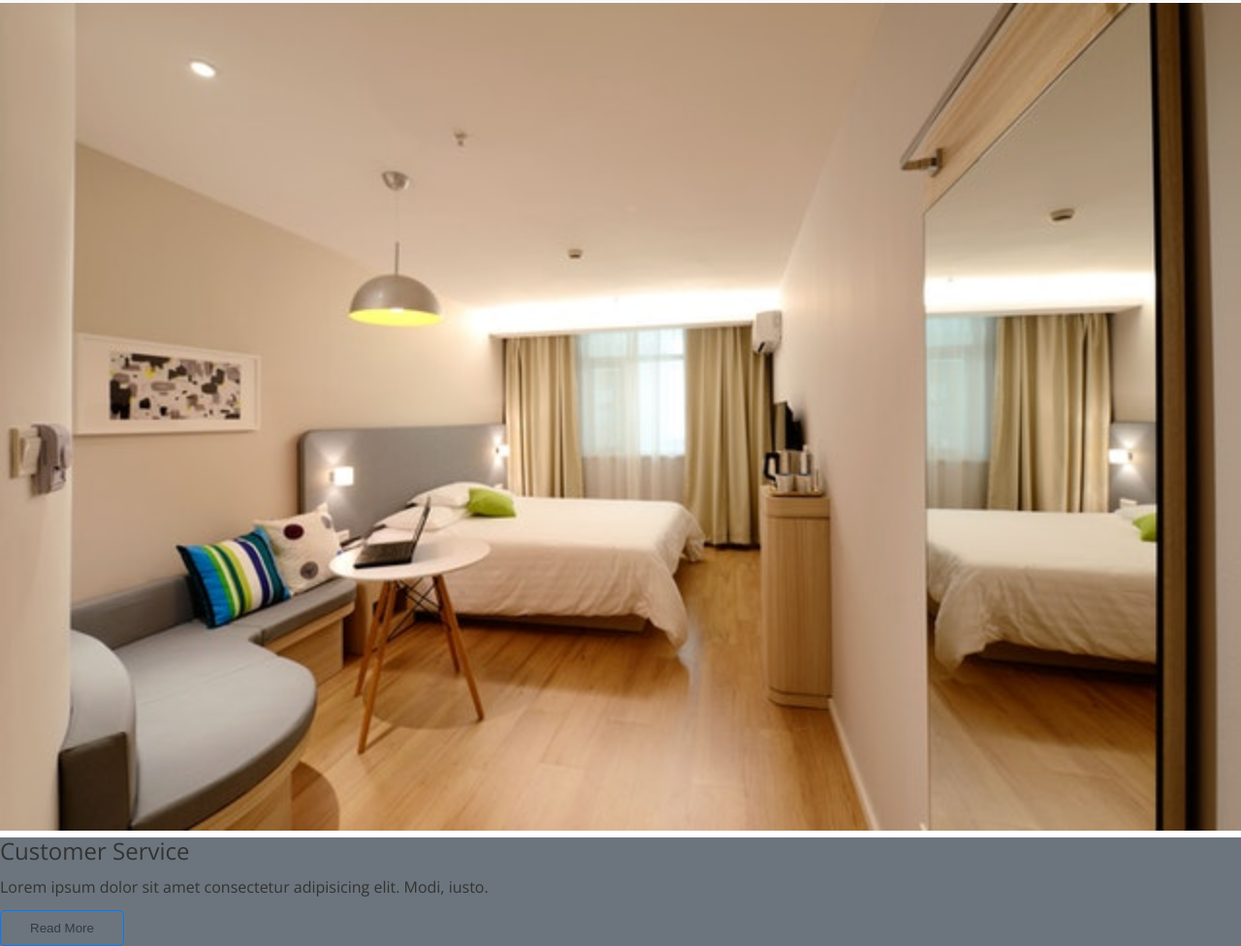
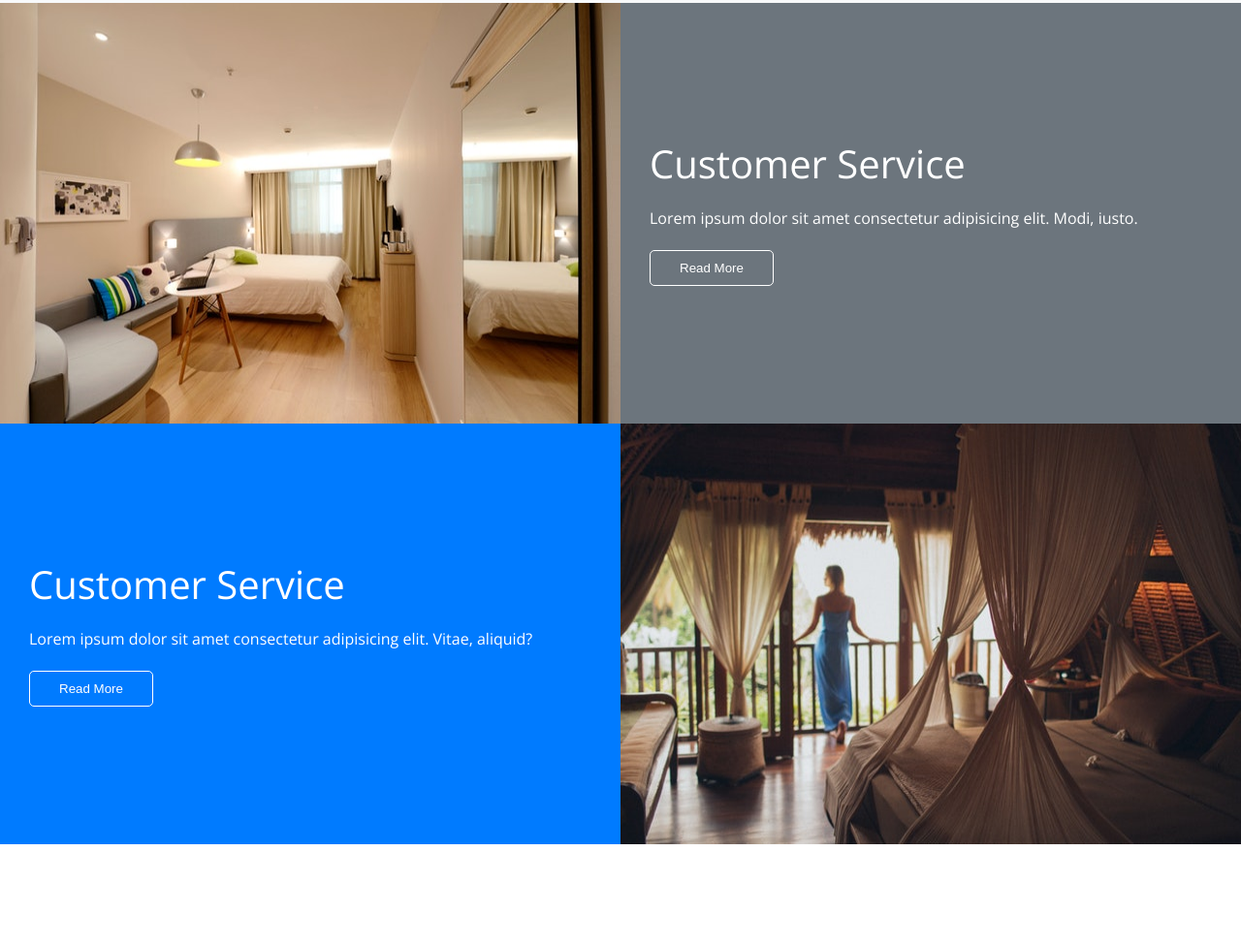
Before and after one commit to batuhansalkim/css-training, a plain HTML site: page css-training/4Hotel/index.html in a window 1280 px wide. Shown: the part 1112-2088 px from the top of the page at 97% size. After the commit the page ends 1991 px from the top, so only its background shows below. Drawn offline with nearby package versions, Linux system fonts and the light colour scheme.

Commit message:
update
update

```diff
--- a/css-training/4Hotel/css/style.css
+++ b/css-training/4Hotel/css/style.css
@@ -123,3 +123,14 @@ img{
     border-radius: 50%;
     margin-bottom: 1.5rem;
 }
+/* about */
+#about{
+    color: #fff;
+}
+#about h2{
+    font-size: 4rem;
+    font-weight: 400;
+}
+#about p{
+    margin:2rem 0;
+}
--- a/css-training/4Hotel/css/utils.css
+++ b/css-training/4Hotel/css/utils.css
@@ -58,6 +58,12 @@
 
 .btn-light{ color: var(--white);  background-color: var(--light);}
 
+.btn-outline{
+    background: transparent;
+    border: 1px solid var(--white);
+    color: var(--white);
+}
+
 .btn-outline-primary{
     background: transparent;
     border: 1px solid var(--primary);
@@ -81,8 +87,39 @@
 }
 
 /*flex columns*/
-
-
-
+.flex-columns.flex-reverse .row{
+    flex-direction: row-reverse;
+}
+.flex-columns .row{
+    display: flex;
+    flex-direction: row;
+    flex-wrap: wrap;
+    width: 100%;
+}
+.flex-columns .column{
+    flex: 1;
+}
+.flex-columns .column .column-1,
+.flex-columns .column .column-2{
+    height: 100%;
+}
+.flex-columns .column-2{
+    display: flex;
+    flex-direction: column;
+    align-items: flex-start;
+    justify-content: center;
+    padding: 3rem;
+}
+.flex-columns img{
+    width: 100%;
+    height: 100%;
+}
+.flex-columns h2{
+    font-size: 4rem;
+    font-weight: 400;
+}
+.flex-columns p{
+    margin:2rem 0;
+}
 
 /*flex grid*/
--- a/css-training/4Hotel/index.html
+++ b/css-training/4Hotel/index.html
@@ -92,10 +92,27 @@
                     <div class="column-2 bg-secondary">
                         <h2>Customer Service</h2>
                         <p>Lorem ipsum dolor sit amet consectetur adipisicing elit. Modi, iusto.</p>
-                        <button class="btn btn-outline-primary">Read More</button>
+                        <button class="btn btn-outline">Read More</button>
                     </div>
                 </div>
 
+            </div>
+        </section>
+
+        <section id="about" class="flex-columns flex-reverse">
+            <div class="row">
+                <div class="column">
+                    <div class="column-1">
+                        <img src="img/about2.jpeg" alt="">
+                    </div>
+                </div>
+                <div class="column">
+                    <div class="column-2 bg-primary">
+                        <h2>Customer Service</h2>
+                        <p>Lorem ipsum dolor sit amet consectetur adipisicing elit. Vitae, aliquid?</p>
+                        <button class="btn btn-outline">Read More</button>
+                    </div>
+                </div>
             </div>
         </section>
     </main>
```
